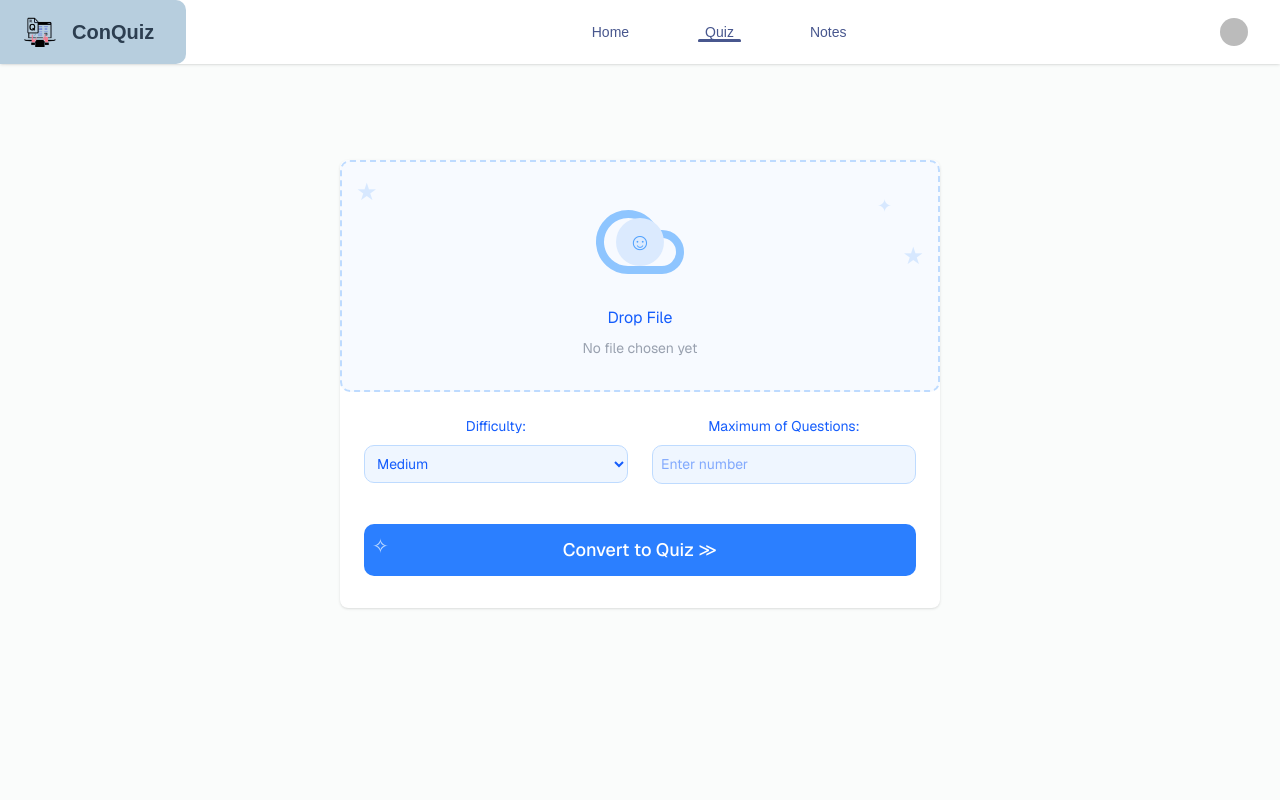
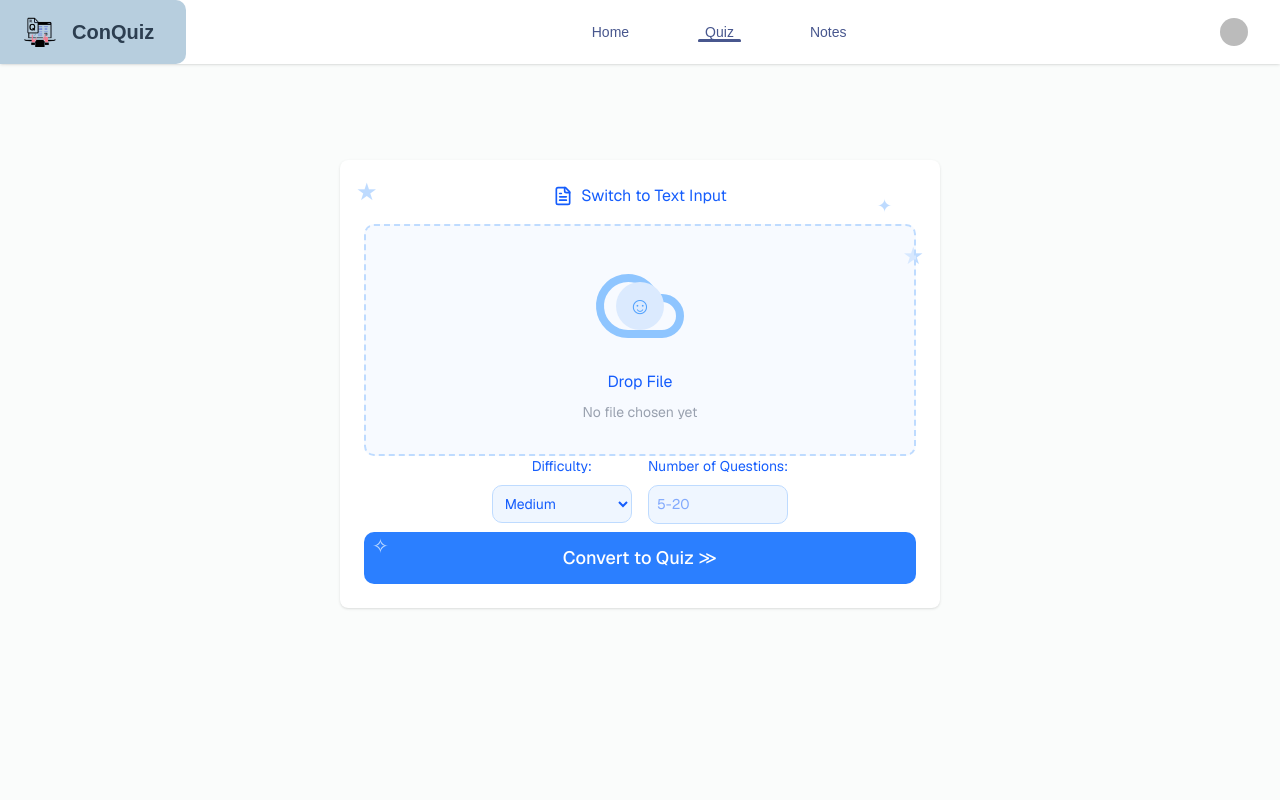
Before and after one commit to kurtprime/ConQuiz, a Next.js app: page /quiz/create in a window 1280 px wide. Shown: the top 800 px of the page. Built offline with nearby package versions, Linux system fonts and the light colour scheme; no server answers; sample sign-in values are in the browser's storage; some icons are missing; a web font is replaced by a local one.

Commit message:
text input bigs fixes

```diff
--- a/app/(auth)/layout.tsx
+++ b/app/(auth)/layout.tsx
@@ -3,6 +3,8 @@ import React from "react";
 
 import "../globals.css";
 import { ClerkProvider } from "@clerk/nextjs";
+import { SpeedInsights } from "@vercel/speed-insights/next";
+import { Analytics } from "@vercel/analytics/next";
 
 export const metadata = {
   title: "Conquiz Account",
@@ -27,6 +29,8 @@ export default function RootLayout({
           <div className="w-full min-h-screen flex justify-center items-center">
             {children}
           </div>
+          <SpeedInsights />
+          <Analytics />
           <footer className="footer footer-horizontal footer-center bg-primary text-primary-content p-10">
             <aside>
               <svg
--- a/components/FileDrop.tsx
+++ b/components/FileDrop.tsx
@@ -5,7 +5,7 @@ import { deepseek } from "@/utils/action/deepseek.action";
 import Form from "next/form";
 import { createQuiz } from "@/utils/action/quiz.action";
 import { useRouter } from "next/navigation";
-import { CloudIcon } from "lucide-react";
+import { CloudIcon, FileText, FileInput } from "lucide-react"; // Added new icons
 import { useState } from "react";
 import { upsertUserQuiz } from "@/utils/action/user.action";
 import { FileTextExtractor } from "@/lib/fileParser";
@@ -13,7 +13,7 @@ import { FileTextExtractor } from "@/lib/fileParser";
 export default function FileDrop({ userId }: { userId: string }) {
   const router = useRouter();
   const [error, setError]: any = useState("");
-  const [extractedFileText, setExtractedFileText] = useState("");
+  const [extractedText, setExtractedText] = useState("");
   const [difficulty, setDifficulty] = useState("medium");
   const [maxQuestions, setMaxQuestions] = useState("");
   const [progress, setProgress] = useState(20);
@@ -21,6 +21,7 @@ export default function FileDrop({ userId }: { userId: string }) {
   const [isSubmitting, setIsSubmitting] = useState(false);
   const [file, setFile] = useState<File | null>(null);
   const [isLoading, setIsLoading] = useState(false);
+  const [inputMode, setInputMode] = useState<"file" | "text">("file"); // New state for input mode
 
   async function onSubmit(formData: FormData) {
     try {
@@ -31,12 +32,15 @@ export default function FileDrop({ userId }: { userId: string }) {
       setCurrentStep("Generating questions...");
       const difficulty = formData.get("difficulty");
       const numQuestions = formData.get("numberOfQuestions")!;
-      console.log("DIFFICULTY ", difficulty);
-      console.log("Question number ", numQuestions);
-      console.log("IS THERE A TEXT? ", extractedFileText);
+
+      // Use either extracted text or manually entered text
+      const contentToUse =
+        inputMode === "file"
+          ? extractedText
+          : (formData.get("textContent") as string);
 
       const res = await deepseek({
-        content: extractedFileText,
+        content: contentToUse,
         difficulty: difficulty as string,
         maxQuestion: +numQuestions,
       });
@@ -68,7 +72,6 @@ export default function FileDrop({ userId }: { userId: string }) {
 
   function Submit() {
     const { pending } = useFormStatus();
-    if (!pending)
     return (
       <button
         type="submit"
@@ -82,14 +85,6 @@ export default function FileDrop({ userId }: { userId: string }) {
       >
         Convert to Quiz ≫
       </button>
-      );
-    return (
-      <>
-        <div className="btn">
-          <span className="loading loading-spinner"></span>
-          {currentStep} {progress}%
-        </div>
-      </>
     );
   }
 
@@ -114,8 +109,7 @@ export default function FileDrop({ userId }: { userId: string }) {
       const arrayBuffer = await files[0].arrayBuffer();
 
       const extractedText = await FileTextExtractor(arrayBuffer);
-      console.log("CLIENT FILES ", extractedText.trim());
-      setExtractedFileText(extractedText);
+      setExtractedText(extractedText);
     } catch (error: any) {
       setError(error);
       console.error("File processing error:", error);
@@ -124,15 +118,47 @@ export default function FileDrop({ userId }: { userId: string }) {
     }
   };
 
+  const toggleInputMode = () => {
+    setInputMode((prev) => (prev === "file" ? "text" : "file"));
+    setFile(null);
+    setExtractedText("");
+    setError("");
+  };
+
   return (
     <Form
       action={onSubmit}
-      className="w-full min-h-[80vh] flex items-center justify-center "
+      className="w-full min-h-[80vh] flex items-center justify-center"
     >
-      <div className="card bg-base-100 w-[96vw] sm:w-150 shadow-sm">
+      <div className="card bg-base-100 w-[96vw] sm:w-[600px] shadow-sm p-6">
+        <div className="flex justify-center mb-4">
+          <button
+            type="button"
+            onClick={toggleInputMode}
+            className="flex items-center gap-2 text-blue-600 hover:text-blue-800 transition-colors"
+          >
+            {inputMode === "file" ? (
+              <>
+                <FileText className="w-5 h-5" />
+                Switch to Text Input
+              </>
+            ) : (
+              <>
+                <FileInput className="w-5 h-5" />
+                Switch to File Upload
+              </>
+            )}
+          </button>
+        </div>
         <div className="absolute top-0 left-0 w-full h-full overflow-hidden pointer-events-none">
-          <div className="absolute top-4 left-4 text-blue-200 text-2xl">★</div>
-          <div className="absolute top-8 right-12 text-blue-200 text-lg">✦</div>
+          {/* ... decorative elements ... */}
+          <div className="absolute top-0 left-0 w-full h-full overflow-hidden pointer-events-none">
+            <div className="absolute top-4 left-4 text-blue-200 text-2xl">
+              ★
+            </div>
+            <div className="absolute top-8 right-12 text-blue-200 text-lg">
+              ✦
+            </div>
             <div className="absolute bottom-12 left-8 text-blue-200 text-xl">
               ✧
             </div>
@@ -140,6 +166,10 @@ export default function FileDrop({ userId }: { userId: string }) {
               ★
             </div>
           </div>
+        </div>
+
+        {inputMode === "file" ? (
+          <>
             <div className="w-full border-2 border-dashed border-blue-200 rounded-lg p-8 text-center bg-blue-50/50 relative">
               <input
                 name="FileDrop"
@@ -209,8 +239,34 @@ export default function FileDrop({ userId }: { userId: string }) {
                 </div>
               )}
             </div>
-        <div className="card-body items-center text-center">
-          <div className="grid w-full grid-cols-1 sm:grid-cols-2 gap-6 mb-8">
+          </>
+        ) : (
+          <div className="w-full border-2 border-blue-200 rounded-lg p-6 bg-blue-50/50 mb-6">
+            <h3 className="text-lg font-semibold text-blue-800 mb-3">
+              Enter Your Study Material
+            </h3>
+            <textarea
+              name="textContent"
+              value={extractedText}
+              onChange={(e) => setExtractedText(e.target.value)}
+              placeholder="Paste your textbook content, lecture notes, or study materials here..."
+              className="w-full h-48 p-4 border border-blue-300 rounded-lg focus:outline-none focus:ring-2 focus:ring-blue-500 resize-none"
+              required
+            />
+          </div>
+        )}
+
+        {error && (
+          <div className="bg-red-100 border border-red-400 text-red-700 px-4 py-3 rounded mb-6">
+            <strong>Error:</strong> {error.message}
+            {error.message.includes("large") && (
+              <p className="mt-2 text-sm">Try files under 8MB</p>
+            )}
+          </div>
+        )}
+
+        <div className="card-body items-center text-center p-0">
+          <div className="grid grid-cols-1 sm:grid-cols-2 gap-4">
             <div>
               <label className="block text-blue-600 mb-2">Difficulty:</label>
               <select
@@ -227,7 +283,7 @@ export default function FileDrop({ userId }: { userId: string }) {
             </div>
             <div>
               <label className="block text-blue-600 mb-2">
-                Maximum of Questions:
+                Number of Questions:
               </label>
               <input
                 type="number"
@@ -237,14 +293,13 @@ export default function FileDrop({ userId }: { userId: string }) {
                 max={20}
                 required
                 onChange={(e) => setMaxQuestions(e.target.value)}
-                placeholder="Enter number"
+                placeholder="5-20"
                 className="w-full p-2 border border-blue-200 rounded-lg bg-blue-50 text-blue-600 focus:outline-none focus:ring-2 focus:ring-blue-300"
               />
             </div>
           </div>
+
           <Submit />
-
-          <div className="card-actions"></div>
         </div>
       </div>
     </Form>
--- a/utils/action/deepseek.action.ts
+++ b/utils/action/deepseek.action.ts
@@ -22,12 +22,17 @@ export async function deepseek({
           1. Difficulty Criteria:
             - Easy: Fact-based questions with direct answers
             - Medium: Requires conceptual understanding
-            - Hard: Demands critical analysis/application, situational question
+            - Hard: Demands critical analysis/application, situational question, Similar-sounding choices (e.g., dates, names, or technical terms), Complex multiple-choice options
 
           2. Question Requirements:
             - 4 randomized multiple-choice options
-            - Only 1 correct answer (exact string match)
+            - Multiple choice "All of the above" / "None of the above" traps
+            - Negative phrasing: "Which is NOT...", "All except..."
+            - correct answer (exact string match)
+            - Requires recall of precise details (e.g., dates, formulas, definitions)
+            - Double meanings or unclear phrasing (e.g., "Which statement is generally true?")
             - Avoid duplicate answer patterns
+            - Distractors that are almost correct
             - Questions must vary in focus/approach
 
         Example JSON format:
```
Lines whose indentation alone changed are shown as unchanged.
